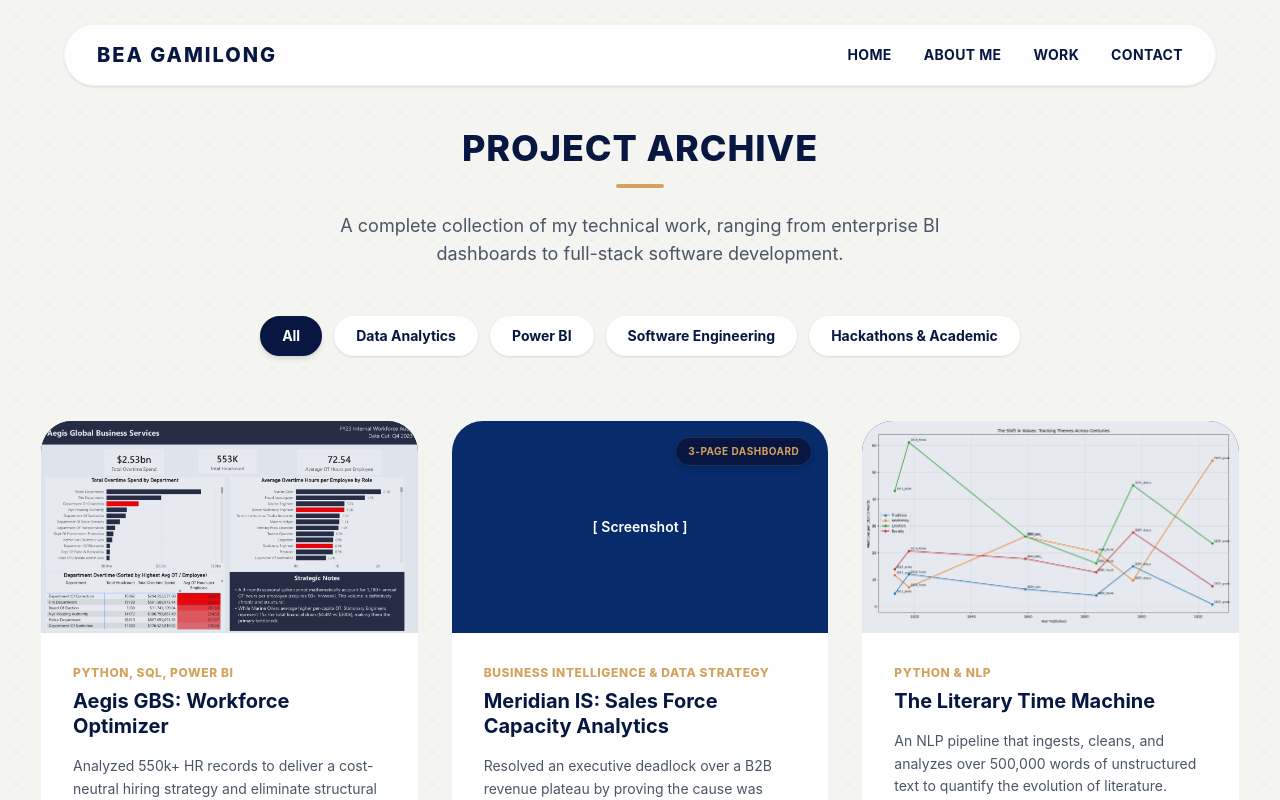
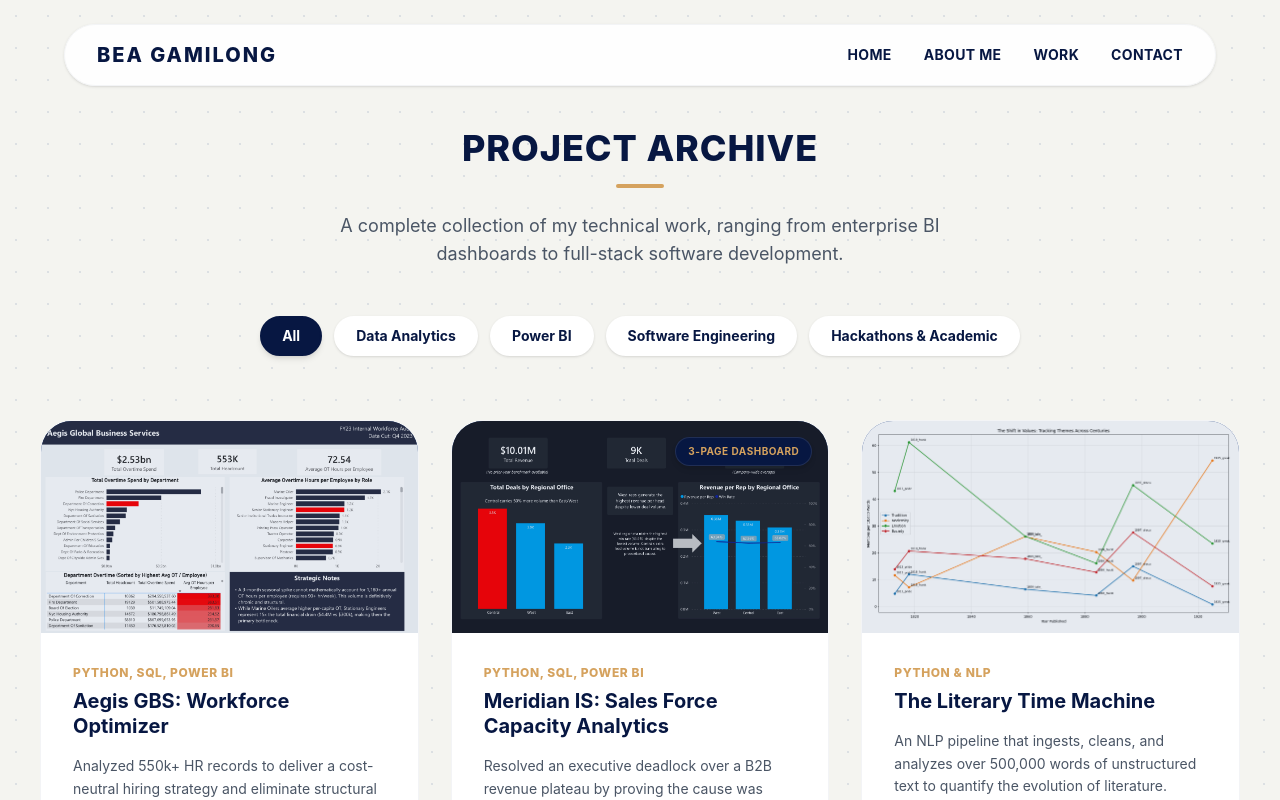
Before and after one commit to beaandrea/data-portfolio, a React (Vite) app: page /projects in a window 1280 px wide. Shown: the top 800 px of the page. Built offline with nearby package versions, Linux system fonts and the light colour scheme.

Commit message:
edited projects.js

```diff
--- a/src/data/projects.js
+++ b/src/data/projects.js
@@ -39,11 +39,12 @@ export const allProjectsData = [
   {
     id: "meridian",
     title: "Meridian IS: Sales Force Capacity Analytics",
-    category: "Business Intelligence & Data Strategy",
+    category: "Python, SQL, Power BI",
     description: "Resolved an executive deadlock over a B2B revenue plateau by proving the cause was internal pipeline concentration, not market conditions, and quantifying a $4.93M unlock opportunity.",
-    image: [meridianImg1, meridianImg2, meridianImg3],
+    keyFinding: "$4.93M in stalled B2B revenue unlocked",
+    images: [meridianImg1, meridianImg2, meridianImg3],
     badge: "3-page Dashboard",
-    link: "https://github.com/beaandrea/meridian-sales-analytics", // Update with your actual link
+    link: "https://github.com/beaandrea/meridian-sales-analytics",
     tags: ['All', 'Sales Operations', 'Power BI', 'Python & SQL', 'Data Analytics'],
     scenario: "I analyzed Meridian IS's B2B sales pipeline to identify where territory imbalances and pipeline concentration were stalling revenue, and developed a financial model to determine which executive hypothesis the data actually supported.",
     bullets: [
```
